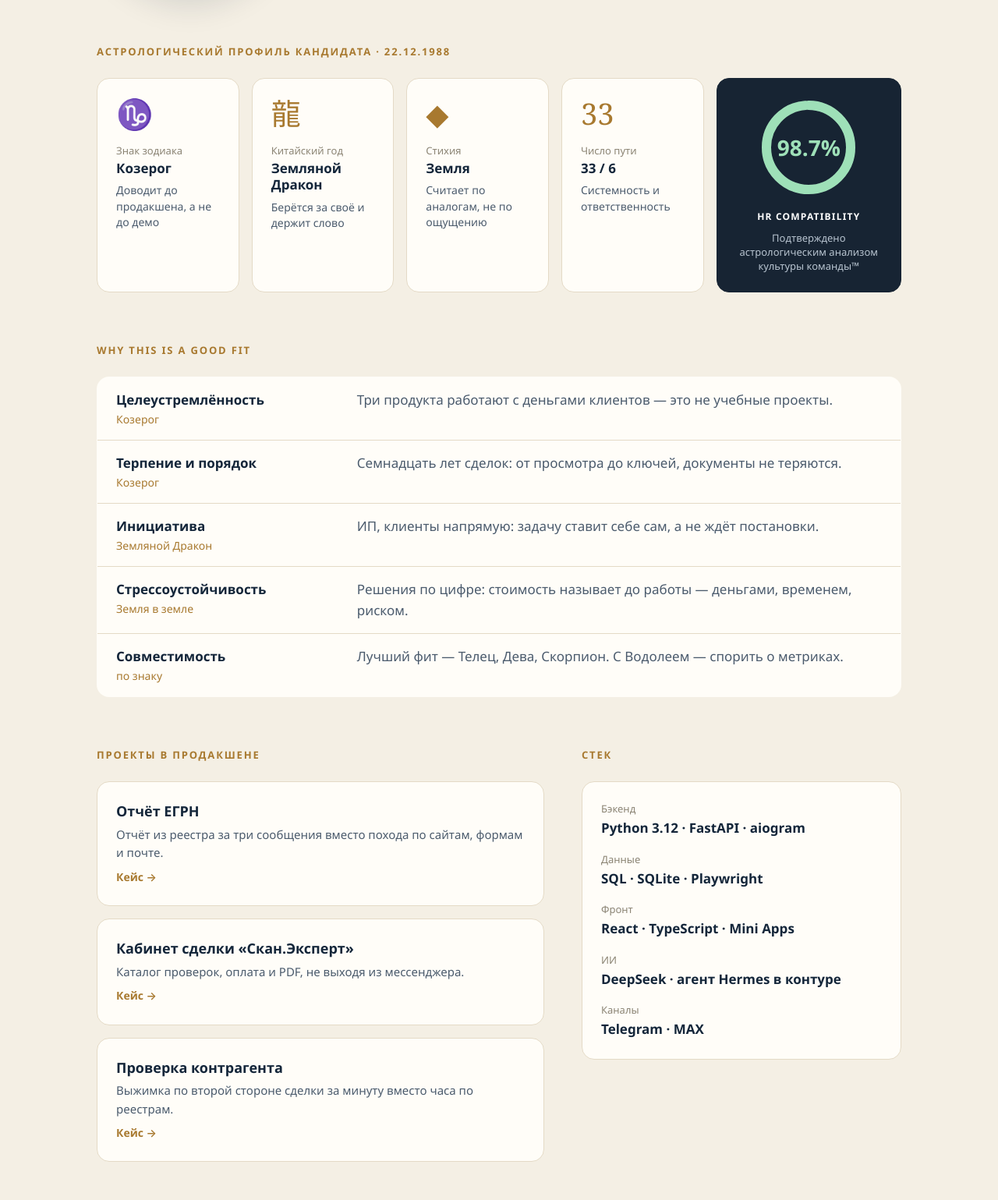
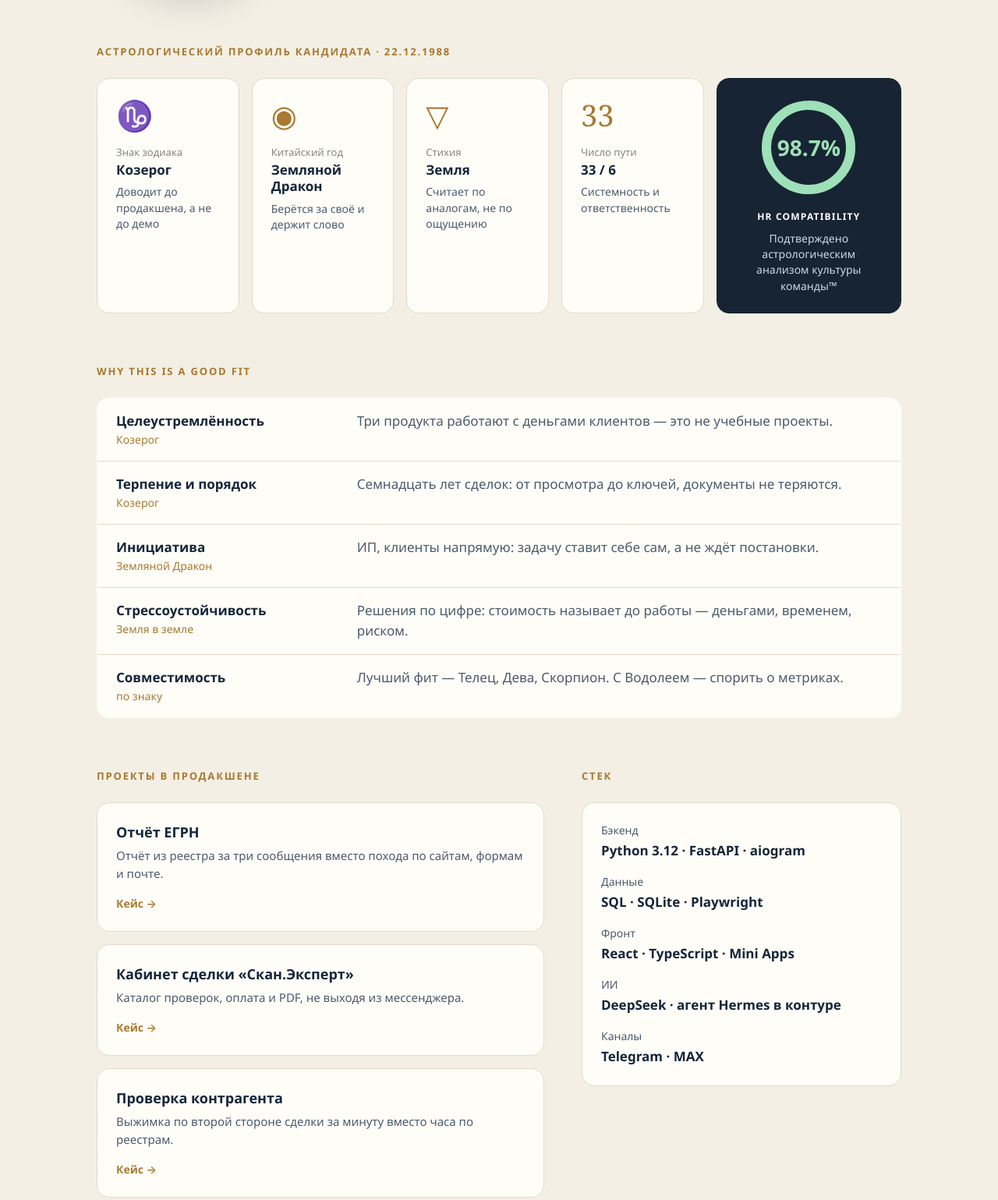
Before and after one commit to Maksim-Kolchanov/resume, a plain HTML site: page index.html in a window 1280 px wide. Shown: the part 300-1839 px from the top of the page at 78% size. Drawn offline with Linux system fonts and the light colour scheme.

Commit message:
Гештальт: выравнивание глифов, единая высота карточек, читаемый мелкий текст

```diff
--- a/index.html
+++ b/index.html
@@ -38,7 +38,7 @@
 
   .astro { display: grid; grid-template-columns: repeat(4, 1fr) 1.3fr; gap: var(--s2); }
   .card { background: var(--surface); border: 1px solid var(--line); border-radius: var(--r); padding: var(--s3); }
-  .sign .glyph { font: 400 38px/1.1 "Segoe UI Symbol", var(--serif); color: var(--gold); height: 42px; }
+  .sign .glyph { display: flex; align-items: center; height: 44px; font: 400 38px/1 "Segoe UI Symbol", var(--serif); color: var(--gold); }
   .sign .k { font-size: 13px; color: var(--muted); margin-top: var(--s2); }
   .sign .v { font-weight: 700; font-size: 17px; line-height: 1.25; margin: 2px 0 var(--s1); }
   .sign .t { font-size: 14px; color: var(--ink2); line-height: 1.45; }
@@ -47,7 +47,7 @@
   .ring svg { transform: rotate(-90deg); }
   .ring b { position: absolute; inset: 0; display: grid; place-items: center; font: 700 28px/1 var(--sans); color: var(--green); }
   .score .k { font-size: 12px; font-weight: 700; letter-spacing: .1em; text-transform: uppercase; margin-top: var(--s2); }
-  .score .t { font-size: 13px; color: #b8c4d0; margin-top: var(--s1); line-height: 1.4; }
+  .score .t { font-size: 14px; color: #cfd9e3; margin-top: var(--s1); line-height: 1.45; }
 
   .fit { width: 100%; border-collapse: collapse; background: var(--surface); border: 1px solid var(--line); border-radius: var(--r); overflow: hidden; }
   .fit td { padding: var(--s2) var(--s3); border-top: 1px solid var(--line); vertical-align: top; }
@@ -58,21 +58,21 @@
 
   .cols { display: grid; grid-template-columns: 1.4fr 1fr; gap: var(--s5); }
   .proj { display: grid; gap: var(--s2); }
-  .proj a { display: block; text-decoration: none; transition: border-color .2s; }
+  .proj a { display: flex; flex-direction: column; text-decoration: none; transition: border-color .2s; }
   .proj a:hover { border-color: var(--gold); }
   .proj h3 { margin: 0 0 4px; font-size: 18px; }
   .proj p { margin: 0; color: var(--ink2); font-size: 15px; }
-  .proj .go { color: var(--gold); font-size: 14px; font-weight: 600; margin-top: var(--s1); display: inline-block; }
+  .proj .go { color: var(--gold); font-size: 14px; font-weight: 600; margin-top: auto; padding-top: var(--s2); }
   .stack dl { margin: 0; display: grid; gap: var(--s2); }
-  .stack dt { font-size: 13px; color: var(--muted); }
+  .stack dt { font-size: 14px; color: var(--ink2); }
   .stack dd { margin: 2px 0 0; font-weight: 600; }
 
   .close { background: var(--dark); color: #fff; border-radius: var(--r); padding: var(--s5); display: grid; grid-template-columns: 1fr 1fr; gap: var(--s5); align-items: center; }
-  .close blockquote { margin: 0; font: italic 22px/1.45 var(--serif); }
+  .close blockquote { margin: 0; font: italic 22px/1.55 var(--serif); }
   .close cite { display: block; margin-top: var(--s2); font: 14px var(--sans); color: #b8c4d0; font-style: normal; }
   .close .verdict { border-left: 3px solid var(--green); padding-left: var(--s3); color: #e6edf3; }
   .close .verdict b { display: block; color: var(--green); font-size: 12px; letter-spacing: .1em; text-transform: uppercase; margin-bottom: var(--s1); }
-  footer { margin-top: var(--s4); font-size: 13px; color: var(--muted); }
+  footer { margin-top: var(--s4); font-size: 14px; color: var(--ink2); }
 
   @media (max-width: 900px) {
     .astro { grid-template-columns: 1fr 1fr; }
@@ -117,8 +117,8 @@
     <h2 class="eyebrow">Астрологический профиль кандидата · 22.12.1988</h2>
     <div class="astro">
       <div class="card sign"><div class="glyph">♑</div><div class="k">Знак зодиака</div><div class="v">Козерог</div><div class="t">Доводит до продакшена, а не до демо</div></div>
-      <div class="card sign"><div class="glyph">龍</div><div class="k">Китайский год</div><div class="v">Земляной Дракон</div><div class="t">Берётся за своё и держит слово</div></div>
-      <div class="card sign"><div class="glyph">◆</div><div class="k">Стихия</div><div class="v">Земля</div><div class="t">Считает по аналогам, не по ощущению</div></div>
+      <div class="card sign"><div class="glyph">◉</div><div class="k">Китайский год</div><div class="v">Земляной Дракон</div><div class="t">Берётся за своё и держит слово</div></div>
+      <div class="card sign"><div class="glyph">▽</div><div class="k">Стихия</div><div class="v">Земля</div><div class="t">Считает по аналогам, не по ощущению</div></div>
       <div class="card sign"><div class="glyph">33</div><div class="k">Число пути</div><div class="v">33 / 6</div><div class="t">Системность и ответственность</div></div>
       <div class="card score">
         <div class="ring">
```
